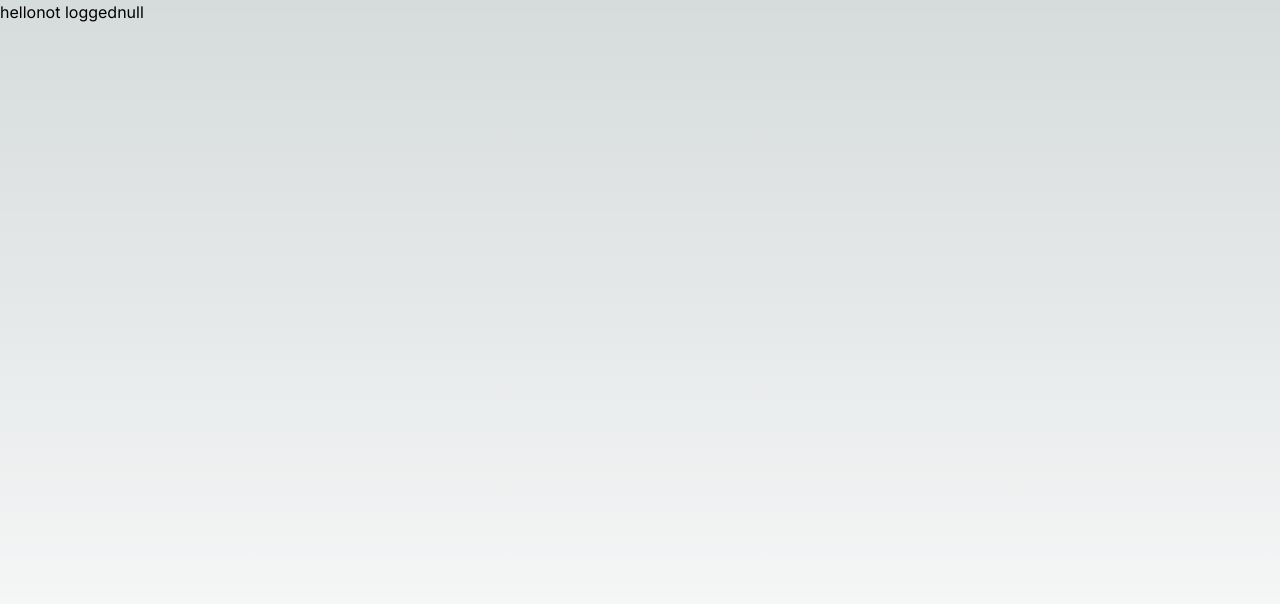
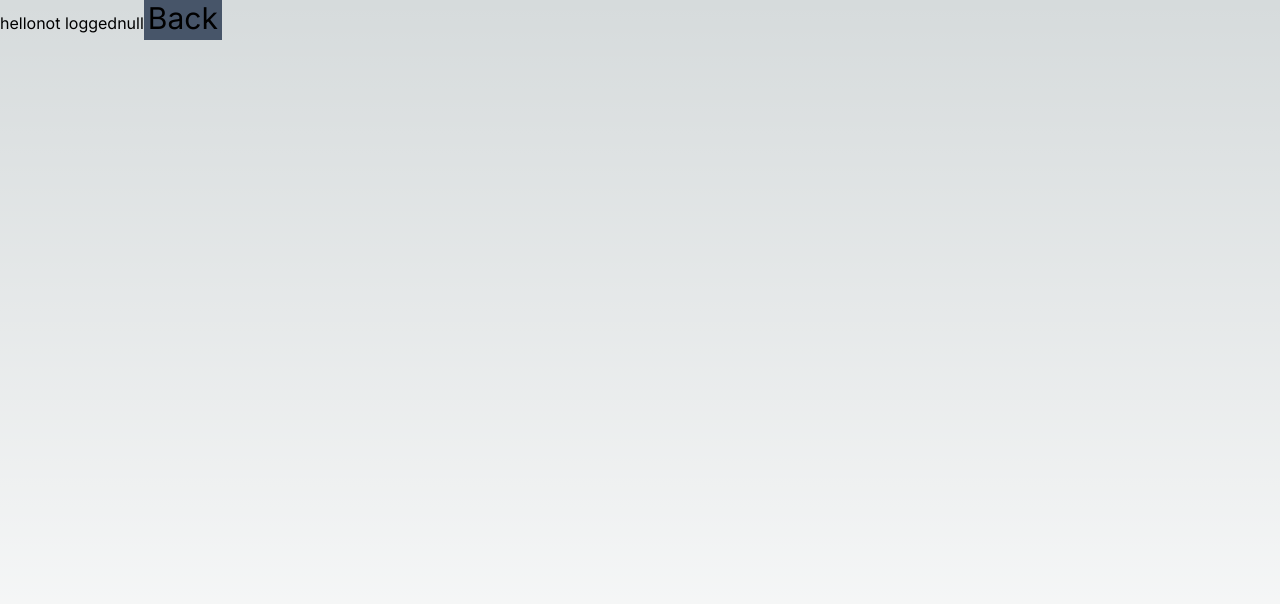
Before and after one commit to DraconDev/next-auth-14-all-basic-functionality, a Next.js app: page /checkIfLogged in a window 1280 px wide. Shown: the top 604 px of the page. Built offline with nearby package versions, Linux system fonts and the light colour scheme; no server answers.

Commit message:
add CustomButton

```diff
--- a/app/checkIfLogged/page.tsx
+++ b/app/checkIfLogged/page.tsx
@@ -1,5 +1,5 @@
+import CustomButton from "@/components/CustomButton";
 import { getServerSession } from "next-auth/next";
-import { useRouter } from "next/navigation";
 
 export default async function CheckIfLogged() {
     const session = await getServerSession();
@@ -9,6 +9,7 @@ export default async function CheckIfLogged() {
             hello
             {session ? "logged" : "not logged"}
             {JSON.stringify(session)}
+            <CustomButton page="/"/>
         </div>
     );
 }
--- a/app/page.tsx
+++ b/app/page.tsx
@@ -4,19 +4,22 @@ import Link from "next/link";
 export default async function Home() {
     return (
         <main className="flex min-h-screen flex-col items-center p-24 gap-2">
-            <Link
-                href="/api/auth/signin"
-                className="text-3xl p-1 bg-slate-600"
-            >
-                {" "}
-                Sign in
-            </Link>
+            <div className="text-3xl">Test Routes</div>
             <Link
                 href="/checkIfLogged"
                 className="text-3xl p-1 bg-slate-600"
             >
                 checkIfLogged
             </Link>
+            <div className="text-3xl">Test Components</div>
+            {/* <Link
+                href="/api/auth/signin"
+                className="text-3xl p-1 bg-slate-600"
+            >
+                {" "}
+                Sign in
+            </Link> */}
+
             <Link
                 href="/showLoginIfNotLogged"
                 className="text-3xl p-1 bg-slate-600"
--- /dev/null
+++ b/components/CustomButton.tsx
@@ -0,0 +1,18 @@
+import Link from "next/link";
+
+type Props = {
+    page: string;
+};
+
+const CustomButton = ({ page }: Props) => {
+    return (
+        <Link
+            href={page}
+            className="text-3xl p-1 bg-slate-600"
+        >
+            Back
+        </Link>
+    );
+};
+
+export default CustomButton;
```
